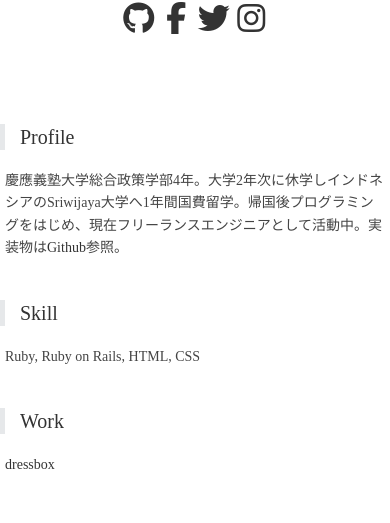
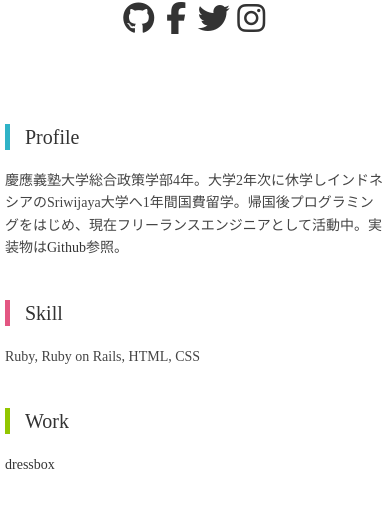
Before and after one commit to hc0208/hc0208.me, a Jekyll site: the page built from about/index.md, in a window 390 px wide. Shown: the part 166-689 px from the top of the page. Built offline with Jekyll 4.4.1, drawn with Linux system fonts in a browser that asks for light colours; nearby versions of some CDN libraries; our own code applies the rules of GitHub Pages for plain Markdown files.

Commit message:
update hc0208.github.io

```diff
--- a/_config.yml
+++ b/_config.yml
@@ -7,6 +7,7 @@ paginate: 10
 
 permalink: /blog/:year/:month/:day
 
+markdown: kramdown
 gems:
   - github-pages
 exclude:
--- a/about/index.md
+++ b/about/index.md
@@ -3,10 +3,13 @@ layout: default
 ---
 
 ## Profile
+{: .h2_blue }
 慶應義塾大学総合政策学部4年。大学2年次に休学しインドネシアのSriwijaya大学へ1年間国費留学。帰国後プログラミングをはじめ、現在フリーランスエンジニアとして活動中。実装物は[Github](https://github.com/hc0208)参照。
 
 ## Skill
+{: .h2_red }
 Ruby, Ruby on Rails, HTML, CSS
 
 ## Work
+{: .h2_green }
 **[dressbox](https://dressbox.jp/)**
--- a/assets/css/base.scss
+++ b/assets/css/base.scss
@@ -11,7 +11,6 @@ header, footer {
 
 h1 {
   font-size: 30px;
-  font-weight: bold;
   margin-bottom: 35px;
 }
 
@@ -25,7 +24,6 @@ h2 {
 
 h3 {
   font-size: 25px;
-  font-weight: bold;
   margin: 20px 0;
 }
 
@@ -57,14 +55,13 @@ a {
 @media screen and (max-width: 768px){
 
   h1 {
-    padding: 0 5px;
+    margin: 0 5px;
     font-size: 25px;
-    font-weight: bold;
     margin-bottom: 35px;
   }
 
   h2 {
-    padding: 0 5px;
+    margin: 0 5px;
     font-size: 20px;
     border-left: 5px solid $gray;
     padding-left: 15px;
@@ -73,20 +70,19 @@ a {
   }
 
   h3 {
-    padding: 0 5px;
+    margin: 0 5px;
     font-size: 20px;
-    font-weight: bold;
     margin: 20px 0;
   }
 
   h4, h5, h6 {
-    padding: 0 5px;
+    margin: 0 5px;
     font-size: 17px;
     margin: 10px 0;
   }
 
   p {
-    padding: 0 5px;
+    margin: 0 5px;
     font-size: 14px;
     line-height: 1.6em;
     color: $text;
--- a/assets/css/main.scss
+++ b/assets/css/main.scss
@@ -18,6 +18,20 @@
   li {
     width: 25%;
     float: left;
+  }
+}
+
+.h2 {
+  &_blue {
+    border-left: 5px solid $blue;
+  }
+
+  &_red {
+    border-left: 5px solid $red;
+  }
+
+  &_green {
+    border-left: 5px solid $green;
   }
 }
 
@@ -110,7 +124,15 @@
       overflow: hidden;
       text-overflow: ellipsis;
       white-space: nowrap;
-      line-height: 1.4;
+      line-height: 1.2;
+    }
+
+    li {
+      float: left;
+      padding-right: 6px;
+      margin-top: 10px;
+      opacity: 0.7;
+      line-height: 1.2;
     }
   }
 
@@ -127,6 +149,7 @@
 }
 
 @media screen and (max-width: 768px){
+
   .wrapper {
     width: 100%;
     margin: 0 auto;
@@ -163,4 +186,44 @@
       background-color: $green;
     }
   }
+
+  .post-collection {
+    padding: 30px 5px;
+    border-bottom: 1px solid $gray;
+  }
+
+  .qiita-collection {
+    padding: 30px 5px;
+    border-bottom: 1px solid $gray;
+
+    &_left {
+      float: left;
+      overflow: hidden;
+      width: 100%;
+
+      h1 {
+        margin: 0;
+        font-size: 22px;
+        overflow: hidden;
+        text-overflow: ellipsis;
+        white-space: nowrap;
+        line-height: 1.2;
+      }
+
+      li {
+        float: left;
+        padding-right: 6px;
+        margin-top: 10px;
+        opacity: 0.7;
+        overflow: hidden;
+        text-overflow: ellipsis;
+        white-space: nowrap;
+        line-height: 1.2;
+      }
+    }
+
+    &_right {
+      display: none;
+    }
+  }
 }
--- a/assets/js/main.js
+++ b/assets/js/main.js
@@ -1,23 +1,40 @@
 class InsertQiitaItems {
+
+  constructor() {
+    this.execute();
+  }
+
   execute() {
     $.getJSON("http://qiita.com/api/v2/users/hc0208/items", function(res){
       $.each(res, function(i, ele){
-        var date = new Date(ele.created_at)
-        var month = date.getMonth()+1
+
+        var date = new Date(ele.created_at);
+        var month = date.getMonth()+1;
         if (month < 10 ){
-          month = `0${date.getMonth()+1}`
-        }
-        date = `${date.getFullYear()}/${month}/${date.getDate()}`
-        var html = `
+          month = `0${month}`;
+        };
+
+        var tags = []
+        $.each(ele.tags, function(i, ele){
+          tags.push(ele.name);
+        })
+
+        const html = `
           <div class="qiita-collection clearfix">
             <div class="qiita-collection_left">
               <h1><a href="${ele.url}" target="_blank">${ele.title}</a></h1>
+              <ul class="clearfix">
+                <li>${tags.join(', ')}</li>
+              </ul>
             </div>
-            <span class="qiita-collection_right">${date}</span>
+            <span class="qiita-collection_right">
+              ${`${date.getFullYear()}/${month}/${date.getDate()}`}
+            </span>
           </div>
-        `
-        $("#qiitaFeedContent").append(html)
-      })
+        `;
+
+        $("#qiitaFeedContent").append(html);
+      });
     });
   }
 }
--- a/qiita/index.html
+++ b/qiita/index.html
@@ -4,5 +4,5 @@ layout: default
 <div class="hr"></div>
 <div id="qiitaFeedContent"></div>
 <script>
-  new InsertQiitaItems().execute();
+  new InsertQiitaItems();
 </script>
```
